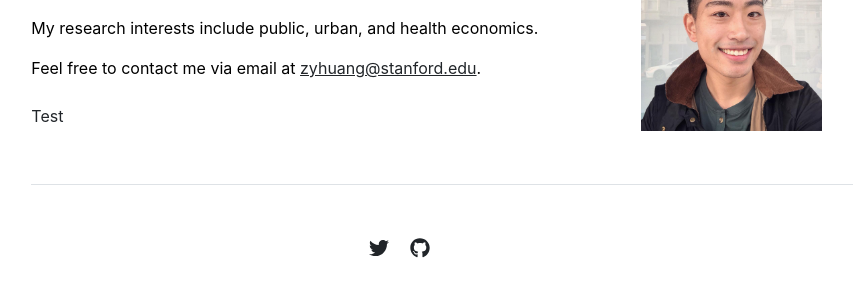
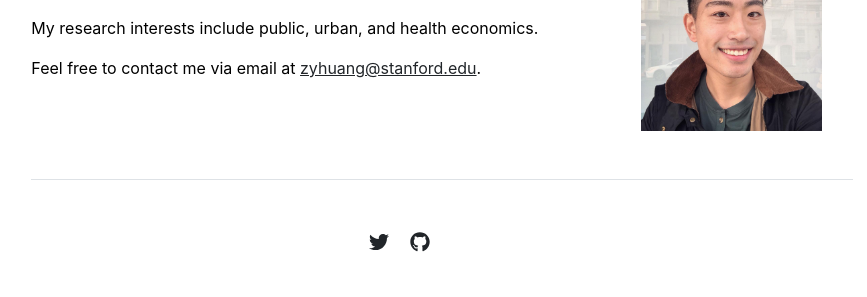
Before and after one commit to z-y-huang/z-y-huang.github.io, a Jekyll site: the page built from index.md, in a window 1280 px wide. Shown: the part 249-546 px from the top of the page, without its empty margins (198-1065 px from the left). Built offline with Jekyll 4.4.1, drawn with Linux system fonts in a browser that asks for light colours.

```diff
--- a/index.md
+++ b/index.md
@@ -8,9 +8,3 @@
 My research interests include public, urban, and health economics.
 
 Feel free to contact me via email at [zyhuang@stanford.edu](mailto:zyhuang@stanford.edu).
-
-  <nav class="d-inline-flex mt-2 mt-md-0 ms-md-auto">
-
-      <a class="me-3 py-2 text-decoration-none" href="/research">Test</a>
-
-  </nav>
```
Also changed, not shown: Gemfile.lock (deleted), academic.gemspec (deleted), 17 other files.
